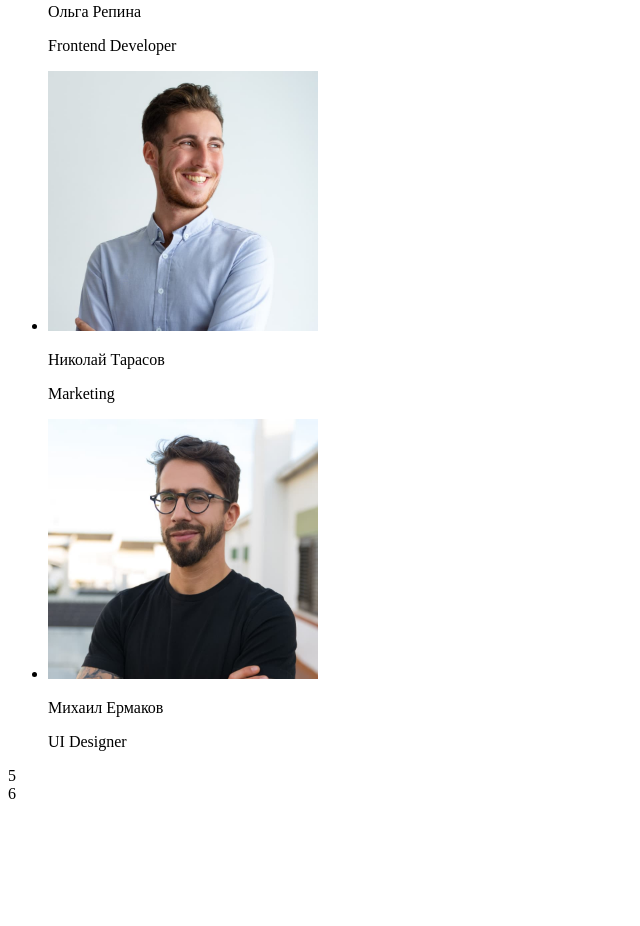
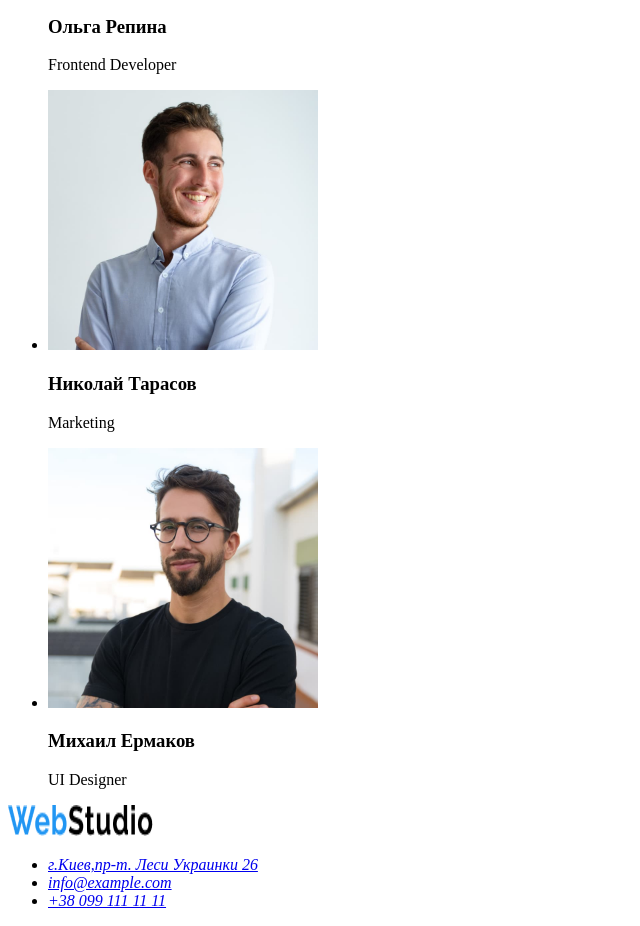
Before and after one commit to YuraYura1980/goit-markup-hw-01, a plain HTML site: page index.html in a window 1280 px wide. Shown: the part 1884-2810 px from the top of the page, without its empty margins (0-640 px from the left). Before the commit the page ends 2695 px from the top, so only its background shows below. Drawn offline with Linux system fonts and the light colour scheme.

Commit message:
work 14.31

```diff
--- a/index.html
+++ b/index.html
@@ -114,7 +114,7 @@
               width="270"
               height="260"
             />
-            <p lang="ru">Игорь Демьяненко</p>
+            <h3 lang="ru">Игорь Демьяненко</h3>
             <p>Product Designer</p>
           </li>
           <li>
@@ -124,7 +124,7 @@
               width="270"
               height="260"
             />
-            <p lang="ru">Ольга Репина</p>
+            <h3 lang="ru">Ольга Репина</h3>
             <p>Frontend Developer</p>
           </li>
           <li>
@@ -134,7 +134,7 @@
               width="270"
               height="260"
             />
-            <p lang="ru">Николай Тарасов</p>
+            <h3 lang="ru">Николай Тарасов</h3>
             <p>Marketing</p>
           </li>
           <li>
@@ -144,18 +144,39 @@
               width="270"
               height="260"
             />
-            <p lang="ru">Михаил Ермаков</p>
+            <h3 lang="ru">Михаил Ермаков</h3>
             <p>UI Designer</p>
           </li>
         </ul>
       </section>
 
       <!-- Подвал -->
-      <section>5</section>
-
-      <!-- Указатели -->
-      <section>6</section>
+      <footer>
+        <section>
+          <a href="">
+            <img
+              src="png/WebStudio.png"
+              alt="studio logo "
+              width="145"
+              height="31"
+            />
+          </a>
+          <address>
+            <ul>
+              <li>
+                <a
+                  href="https://goo.gl/maps/XpyvQURJ9dLzocEZ8"
+                  target="_blank"
+                  rel="noopener noreferrer"
+                  >г.Киев,пр-т. Леси Украинки 26
+                </a>
+              </li>
+              <li><a href="mailto:info@example.com">info@example.com</a></li>
+              <li><a href="tel:+380991111111">+38 099 111 11 11</a></li>
+            </ul>
+          </address>
+        </section>
+      </footer>
     </main>
-    <footer></footer>
   </body>
 </html>
```
